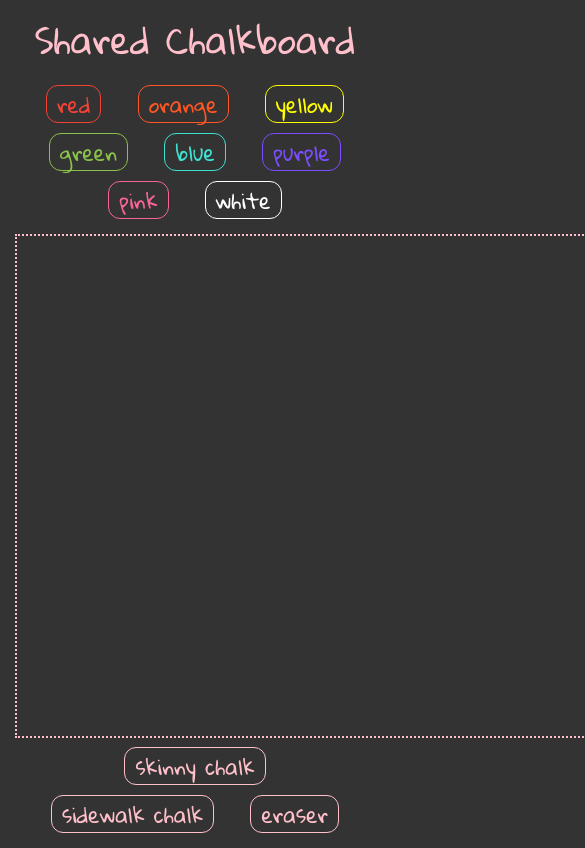
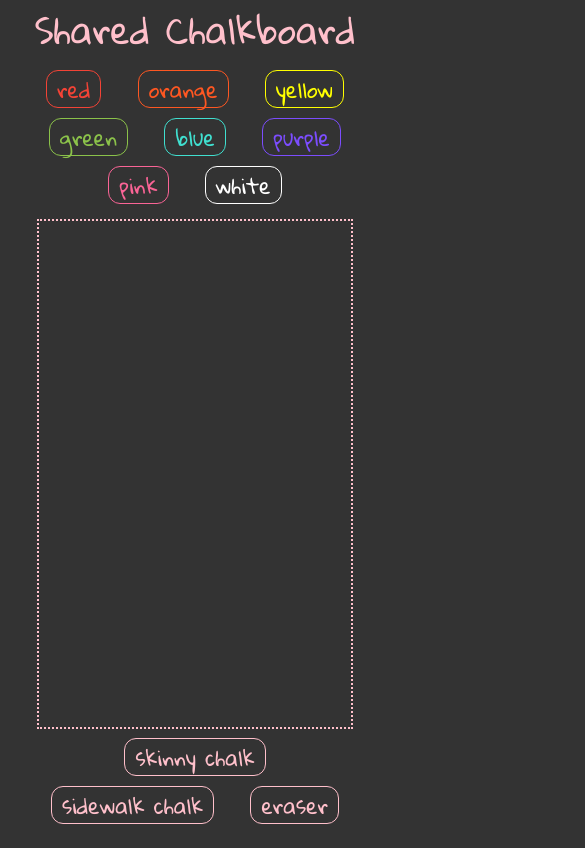
Before and after one commit to ahollyer/html5-canvas, a website: page shared-canvas/public/index.html in a window 390 px wide. Shown: the top 848 px of the page, 585 px wide, since content can reach past the window. Drawn offline with nearby package versions, Linux system fonts and the light colour scheme; no server answers.

Commit message:
Improve mobile responsiveness

```diff
--- a/shared-canvas/public/frontend.js
+++ b/shared-canvas/public/frontend.js
@@ -9,6 +9,8 @@ let draw_settings = {
 }
 let mouse_down = false
 let canvas = document.querySelector('canvas')
+canvas.width = window.innerWidth * 0.8
+canvas.height = window.innerHeight * 0.6
 let ctx = canvas.getContext('2d')
 
 /************* Color Palette ****************/
--- a/shared-canvas/public/main.css
+++ b/shared-canvas/public/main.css
@@ -6,8 +6,8 @@ body {
   color: pink;
 }
 h1 {
-  margin-top: 20px;
-  margin-bottom: 20px;
+  margin-top: 10px;
+  margin-bottom: 15px;
   padding: 0;
 }
 canvas {
```
